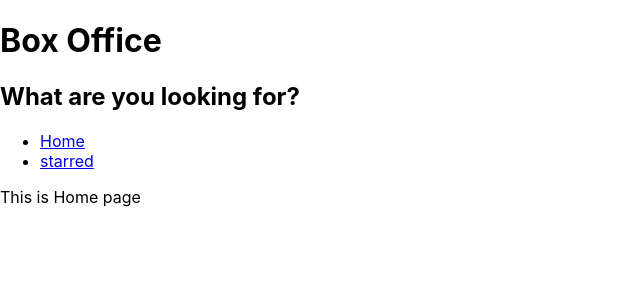
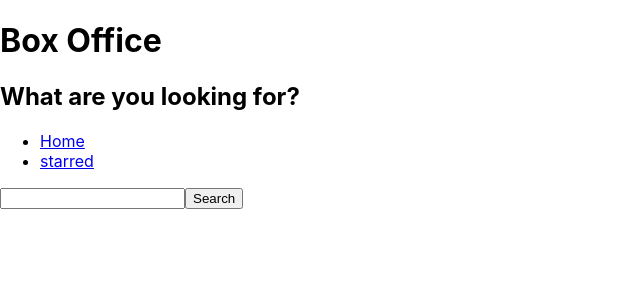
Before and after one commit to SakshiDas/box-office-react, a React (Create React App) app: page / in a window 1280 px wide. Shown: the top 300 px of the page, without its empty margins (0-640 px from the left). Built offline with nearby package versions, Linux system fonts and the light colour scheme.

Commit message:
input and fetch results

```diff
--- a/src/pages/Home.js
+++ b/src/pages/Home.js
@@ -1,8 +1,40 @@
-import React from 'react';
+import React, { useState } from 'react';
 import MainPageLayout from '../components/MainPageLayout';
 
 const Home = () => {
-  return <MainPageLayout>This is Home page</MainPageLayout>;
+  const [input, setInput] = useState('');
+
+  const onSearch = () => {
+    fetch(`https://api.tvmaze.com/search/shows?q=${input}`)
+      .then(r => r.json())
+      .then(result => {
+        console.log(result);
+      });
+  };
+
+  const onInputChange = ev => {
+    setInput(ev.target.value);
+  };
+
+  const onKeyDown = ev => {
+    if (ev.keyCode === 13) {
+      onSearch();
+    }
+  };
+
+  return (
+    <MainPageLayout>
+      <input
+        type="text"
+        onChange={onInputChange}
+        onKeyDown={onKeyDown}
+        value={input}
+      />
+      <button type="button" onClick={onSearch}>
+        Search
+      </button>
+    </MainPageLayout>
+  );
 };
 
 export default Home;
```
